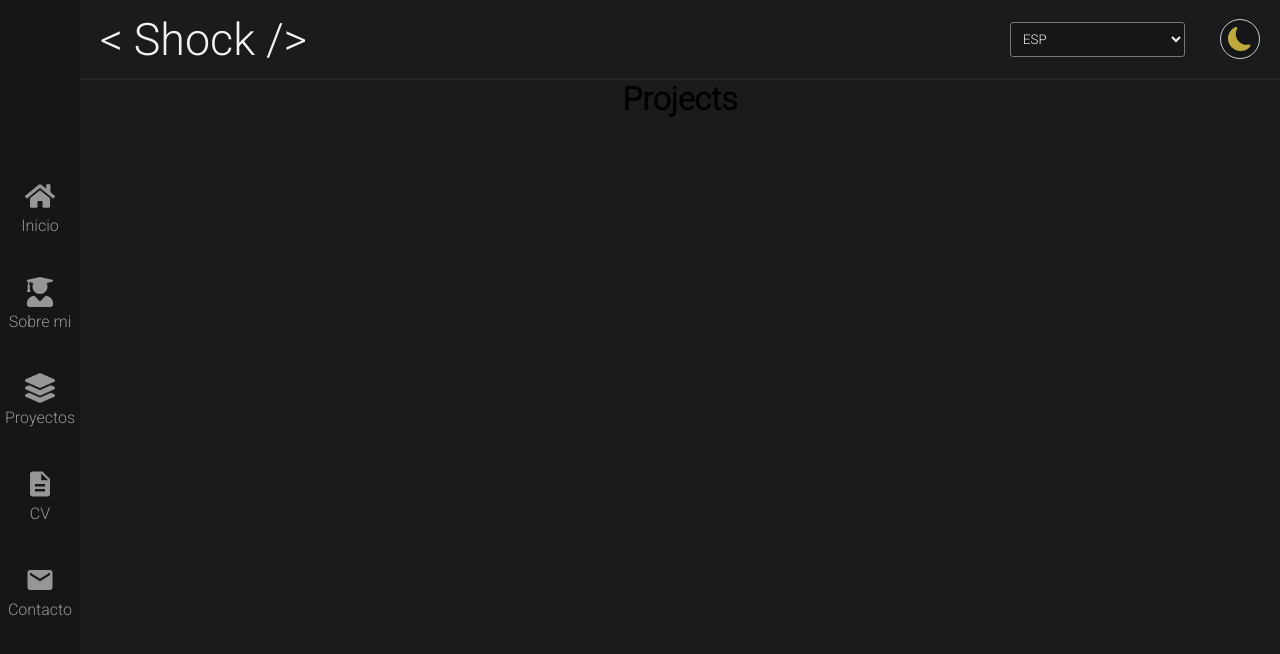
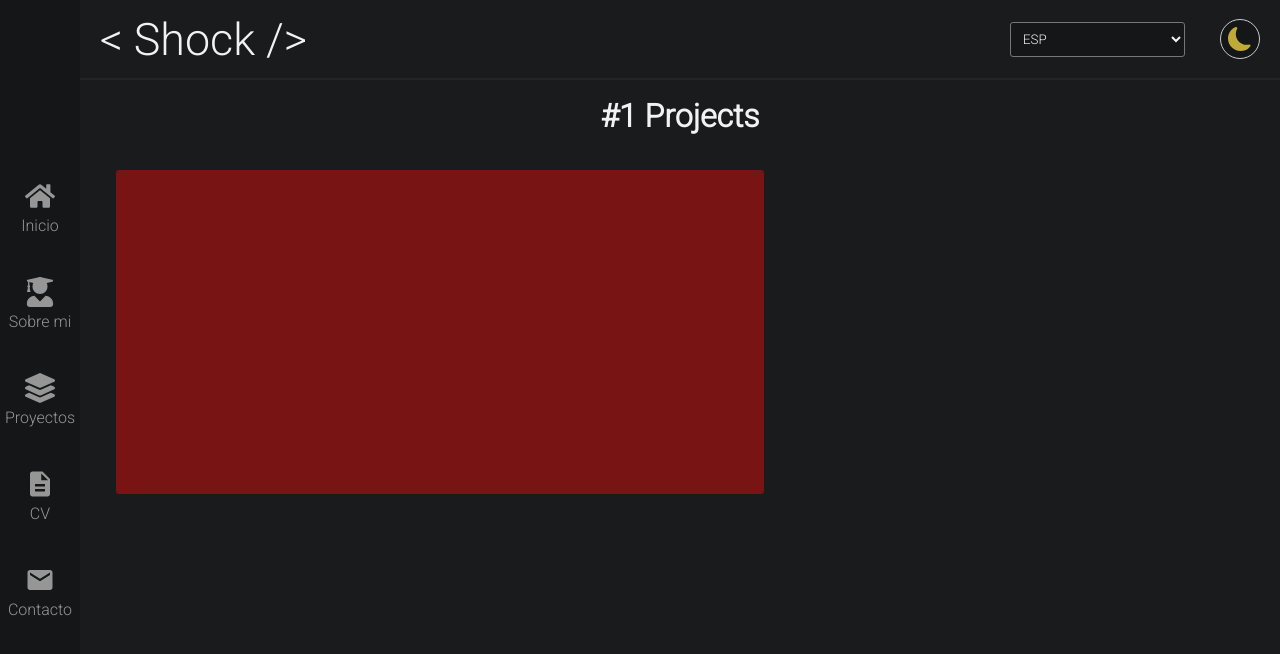
Before and after one commit to lauty-shock/Portfolio-V2, a React (Vite) app: page /projects in a window 1280 px wide. Shown: the top 654 px of the page. Built offline with nearby package versions, Linux system fonts and the light colour scheme.

Commit message:
start of the project section

```diff
--- a/src/components/Burger/BurgerMenu/BurgerMenu.jsx
+++ b/src/components/Burger/BurgerMenu/BurgerMenu.jsx
@@ -7,11 +7,19 @@ import { FaUserGraduate } from "react-icons/fa";
 import { Link } from "react-router-dom";
 
 import css from "./BurgerMenu.module.css";
+import { useState } from "react";
+import Contac from "../../Contac/Contac";
 
 export default function BurgerMenu() {
   const lenguage = useSelector((state) => state.lenguage);
   const mode = useSelector((state) => state.mode);
+  const [viewContac, setViewContac] = useState(false);
+
+  function seeContac() {
+    setViewContac(!viewContac);
+  }
   return (
+    <>
       <div className={css.menuNavbar}>
         <Link
           to="/"
@@ -40,20 +48,23 @@ export default function BurgerMenu() {
         >
           <FaLayerGroup /> {lenguage === "ESP" ? "Proyectos" : "Projects"}
         </Link>
-      <span
+        <li
           className={
             mode === "dark" ? `${css.seccionDark}` : `${css.seccionLight}`
           }
         >
           <MdDescription /> {lenguage === "ESP" ? "CV" : "Resume"}
-      </span>
-      <span
+        </li>
+        <li
           className={
             mode === "dark" ? `${css.seccionDark}` : `${css.seccionLight}`
           }
+          onClick={seeContac}
         >
           <MdEmail /> {lenguage === "ESP" ? "Contacto" : "Contact"}
-      </span>
+        </li>
       </div>
+      {viewContac && <Contac handleSee={seeContac} />}
+    </>
   );
 }
--- a/src/components/Contac/Contac.module.css
+++ b/src/components/Contac/Contac.module.css
@@ -21,8 +21,8 @@
   align-items: center;
 
   position: absolute;
-  right: 2vw;
-  top: 2vw;
+  right: 25px;
+  top: 25px;
 
   border-radius: 50%;
   background-color: rgb(240, 35, 35);
@@ -150,7 +150,7 @@
 
 .contacts {
   position: absolute;
-  right: 1.3vw;
+  right: 20px;
   display: flex;
   flex-direction: column;
   justify-content: space-evenly;
--- a/src/components/Projects/Projects.jsx
+++ b/src/components/Projects/Projects.jsx
@@ -1,10 +1,16 @@
-import React from "react";
 import css from "./Projects.module.css";
 
 export default function Projects() {
   return (
-    <center>
-      <h1>Projects</h1>
-    </center>
+    <div className={css.container}>
+      <div className={css.containerProject}>
+        <div className={css.containerTitle}>
+          <h1>#1 Projects</h1>
+        </div>
+        <div className={css.containerImg}>
+          <div className={css.img}></div>
+        </div>
+      </div>
+    </div>
   );
 }
--- a/src/components/Projects/Projects.module.css
+++ b/src/components/Projects/Projects.module.css
@@ -0,0 +1,39 @@
+.container {
+  display: flex;
+  flex-direction: column;
+
+  width: 100%;
+  height: 100%;
+}
+
+.containerProject {
+  display: grid;
+  grid-template-columns: 60% 40%;
+  grid-template-rows: 10% 50% 30% 10%;
+
+  width: 100%;
+  height: 100%;
+}
+.containerTitle {
+  grid-column: 1/3;
+  grid-row: 1;
+
+  display: flex;
+  justify-content: center;
+  align-items: center;
+  color: var(--white);
+}
+.containerImg {
+  grid-column: 1/2;
+  grid-row: 2;
+
+  display: flex;
+  justify-content: center;
+  align-items: center;
+}
+.img {
+  width: 90%;
+  height: 90%;
+  background-color: rgb(120, 20, 20);
+  border-radius: 3px;
+}
```
Lines whose indentation alone changed are shown as unchanged.
